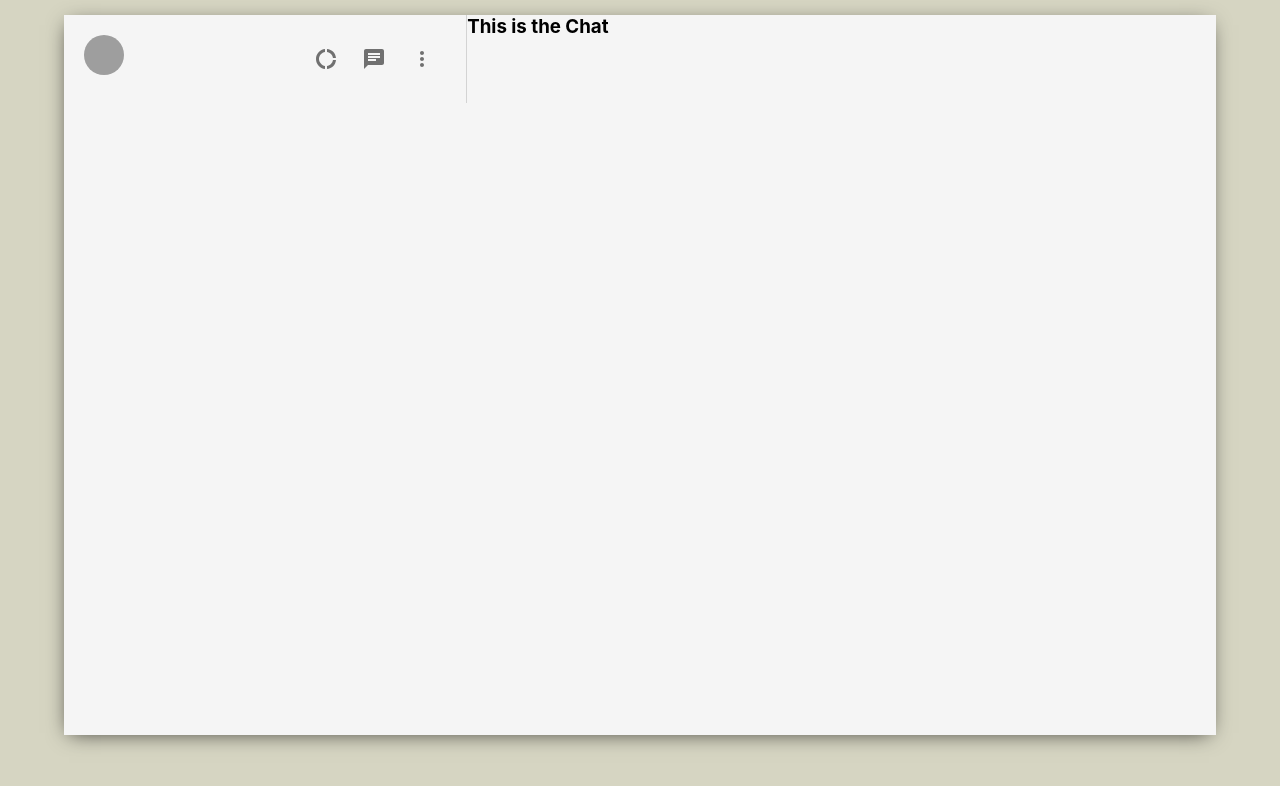
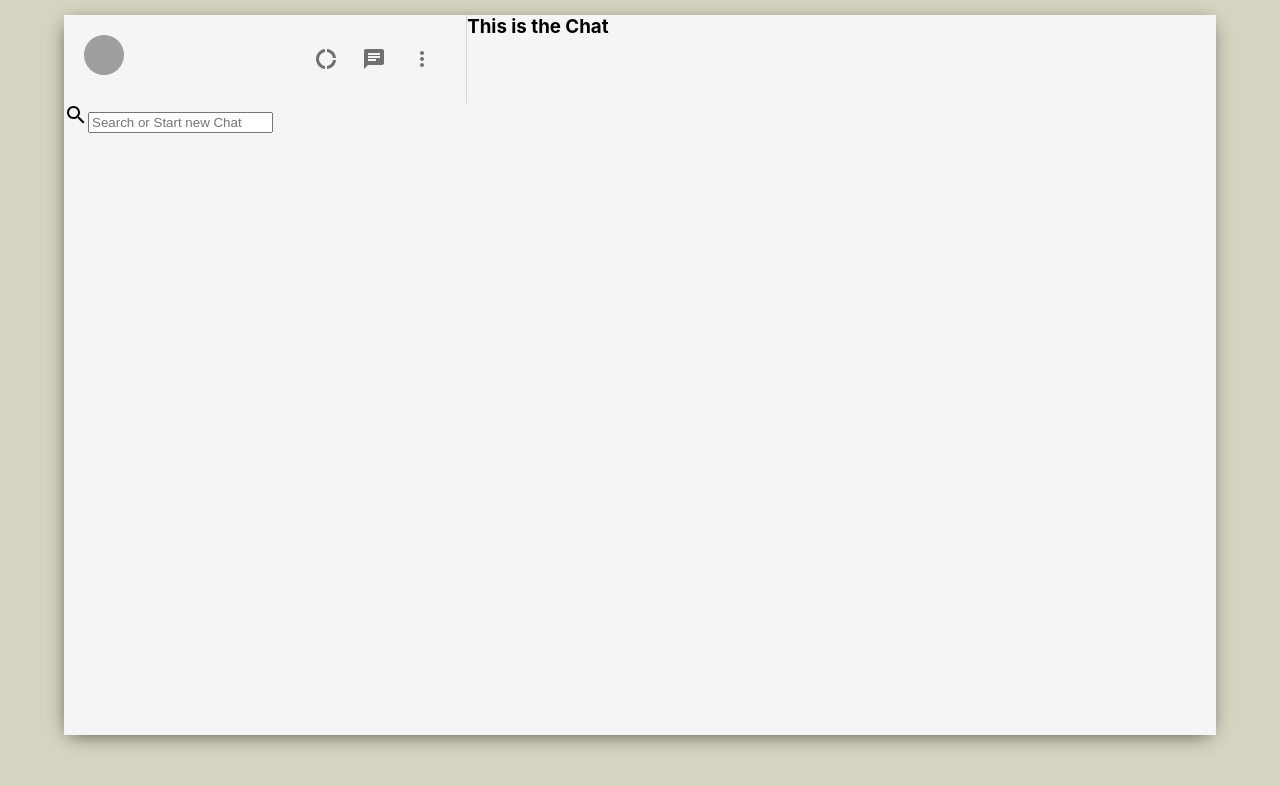
Before and after one commit to adospinoiu/MERN_WhatsApp_Clone, a React (Create React App) app in the folder whatsapp-clone/: page / in a window 1280 px wide. Shown: the top 786 px of the page. Built offline with nearby package versions, Linux system fonts and the light colour scheme; grey boxes are pictures that could not be loaded.

Commit message:
Added the searchbar in the Sidebar.js component

```diff
--- a/whatsapp-clone/src/Sidebar.js
+++ b/whatsapp-clone/src/Sidebar.js
@@ -2,6 +2,8 @@ import React from 'react';
 import './Sidebar.css';
 
 import { Avatar, IconButton } from '@material-ui/core';
+
+import { SearchOutlined } from '@material-ui/icons';
 
 import DonutLargeIcon from '@material-ui/icons/DonutLarge';
 import ChatIcon from '@material-ui/icons/Chat';
@@ -28,6 +30,13 @@ function Sidebar() {
                     </IconButton>
                 </div>
             </div>
+
+            <div className="sidebar__search">
+                <div className="sidebar__searchContainer">
+                    <SearchOutlined />
+                    <input placeholder="Search or Start new Chat"></input>
+                </div>
+            </div>
         </div>
     )
 }
```
